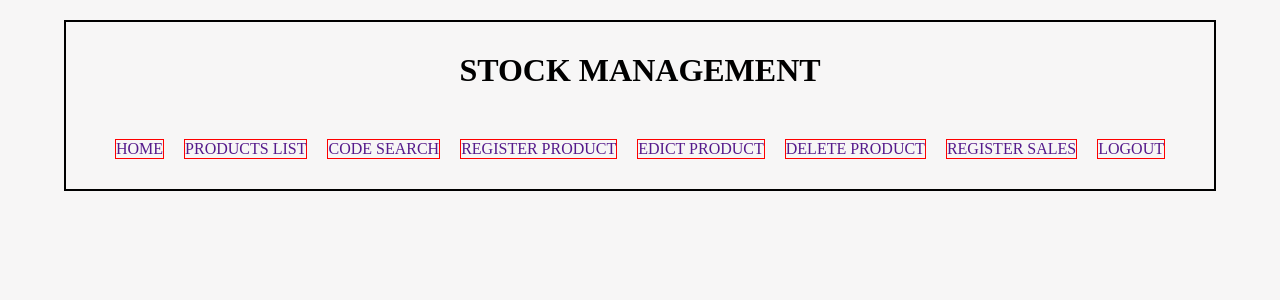
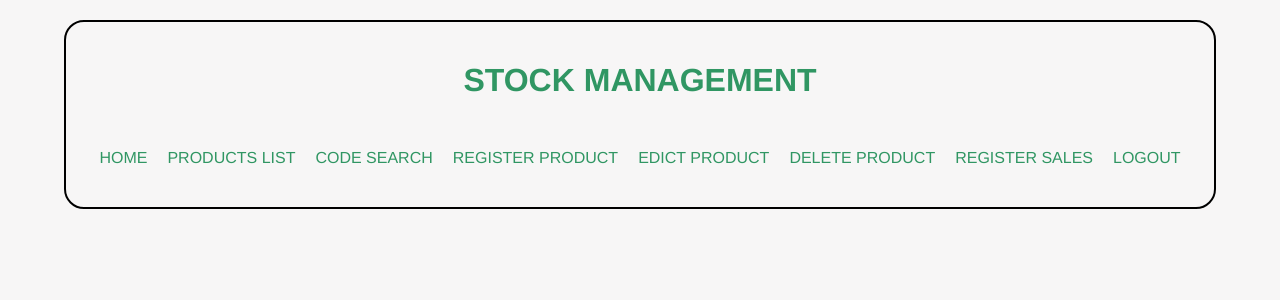
Before and after one commit to FMatiasMendes/Stock_Management_Site, a PHP site: page /home.php in a window 1280 px wide. Shown: the top 300 px of the page. Run offline with PHP 8.4, Linux system fonts and the light colour scheme.

Commit message:
nav div done

```diff
--- a/styles/style.css
+++ b/styles/style.css
@@ -1,3 +1,9 @@
+:root {
+  --text-color: rgb(48, 150, 99);
+  --font-size: 16px;
+	--font-family: 'Franklin Gothic Medium', 'Arial Narrow', Arial, sans-serif;
+}
+
 *{
 	margin: 0;
 	padding: 0;
@@ -5,15 +11,19 @@
 
 body{
 	background-color: hsla(0, 3%, 94%, 0.5);
+	min-width: 1200px;
 }
 
 .outer-border{
 	border: 2px solid black;
+	border-radius: 20px;
 	margin: 20px 5% 0px 5%;
-	padding: 30px 0;
+	padding: 40px 20px;
 }
 
 .main-title{
+	font-family: var(--font-family);
+	color: var(--text-color);
 	text-align: center;
 }
 
@@ -27,11 +37,19 @@ body{
 
 .nav-links li{
 	text-decoration: none;
-
-
-	border: 1px solid red;
+	text-align: center;
+	width: fit-content;
 }
 
 .nav-links li a{
 	text-decoration: none;
+	font-family: var(--font-family);
+	color: var(--text-color);
+	cursor: pointer;
+	text-align: center;
+	white-space: nowrap;
 }
+
+.nav-links li a:hover{
+	color: cyan;
+}
```
